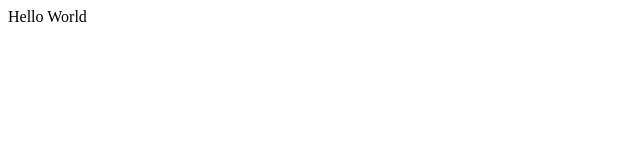
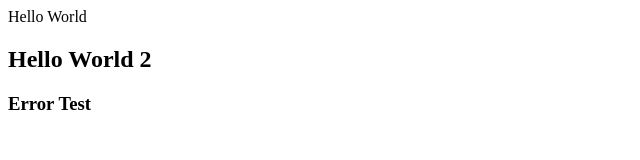
Before and after one commit to bslieu19/demo-repo, a plain HTML site: page index.html in a window 1280 px wide. Shown: the whole page, without its empty margins (0-640 px from the left). Drawn offline with Linux system fonts and the light colour scheme.

Commit message:
Hello World added

```diff
--- a/index.html
+++ b/index.html
@@ -1 +1,5 @@
 <div>Hello World</div>
+
+<h2>Hello World 2</h2>
+
+<h3>Error Test</h3>
```
